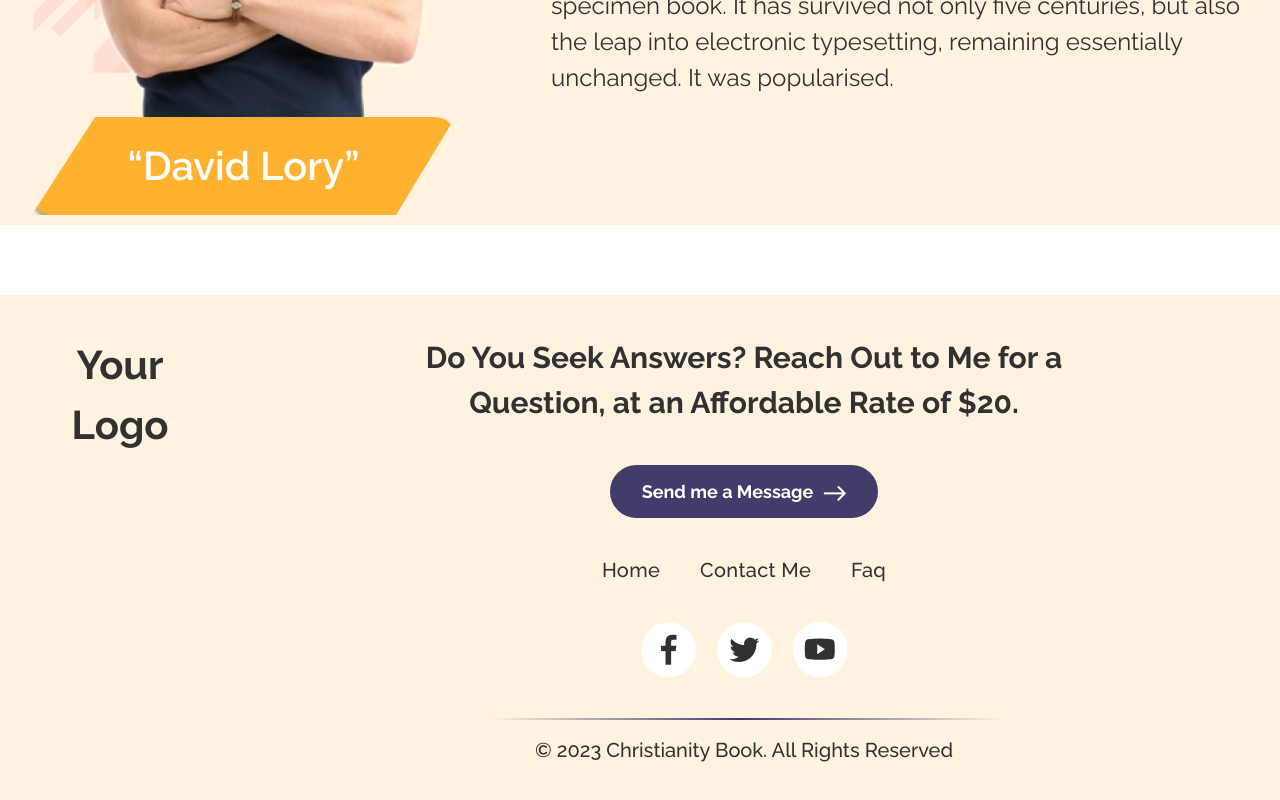
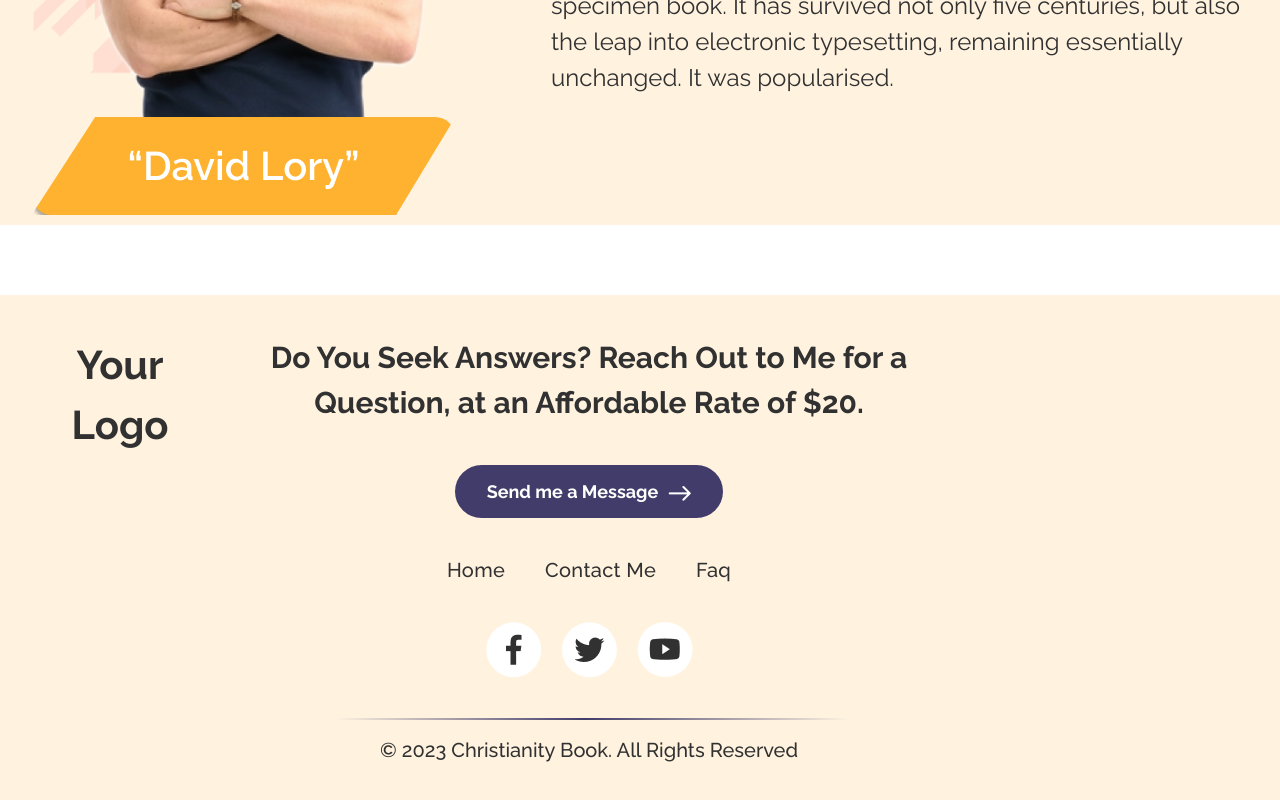
Before and after one commit to MamtazDev/christianity-book-react, a React (Vite) app: page / in a window 1280 px wide. Shown: the part 3985-4785 px from the top of the page. Built offline with nearby package versions, Linux system fonts and the light colour scheme.

Commit message:
::update

```diff
--- a/src/components/Footer/Footer.jsx
+++ b/src/components/Footer/Footer.jsx
@@ -17,7 +17,7 @@ const Footer = () => {
             </p>
           </div>
           <div className="col-lg-10">
-            <div className="d-flex justify-content-center  footerBox gap-2">
+            {/* <div className="d-flex justify-content-center  footerBox gap-2"> */}
               <div style={{ maxWidth: "700px" }}>
                 <p className="mb_4">
                   Do You Seek Answers? Reach Out to Me for a Question, at an
@@ -52,7 +52,7 @@ const Footer = () => {
                   </p>
                 </article>
               </div>
-            </div>
+            {/* </div> */}
           </div>
         </div>
 
```
